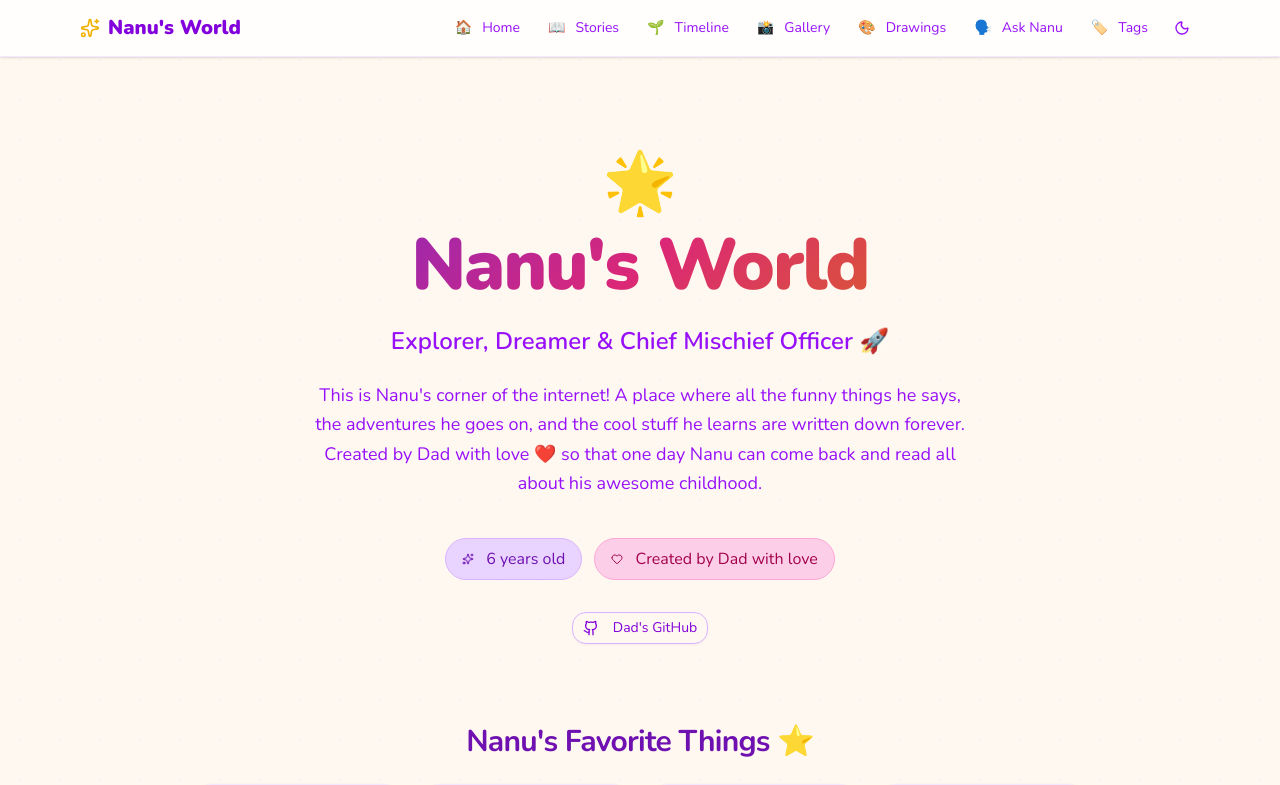
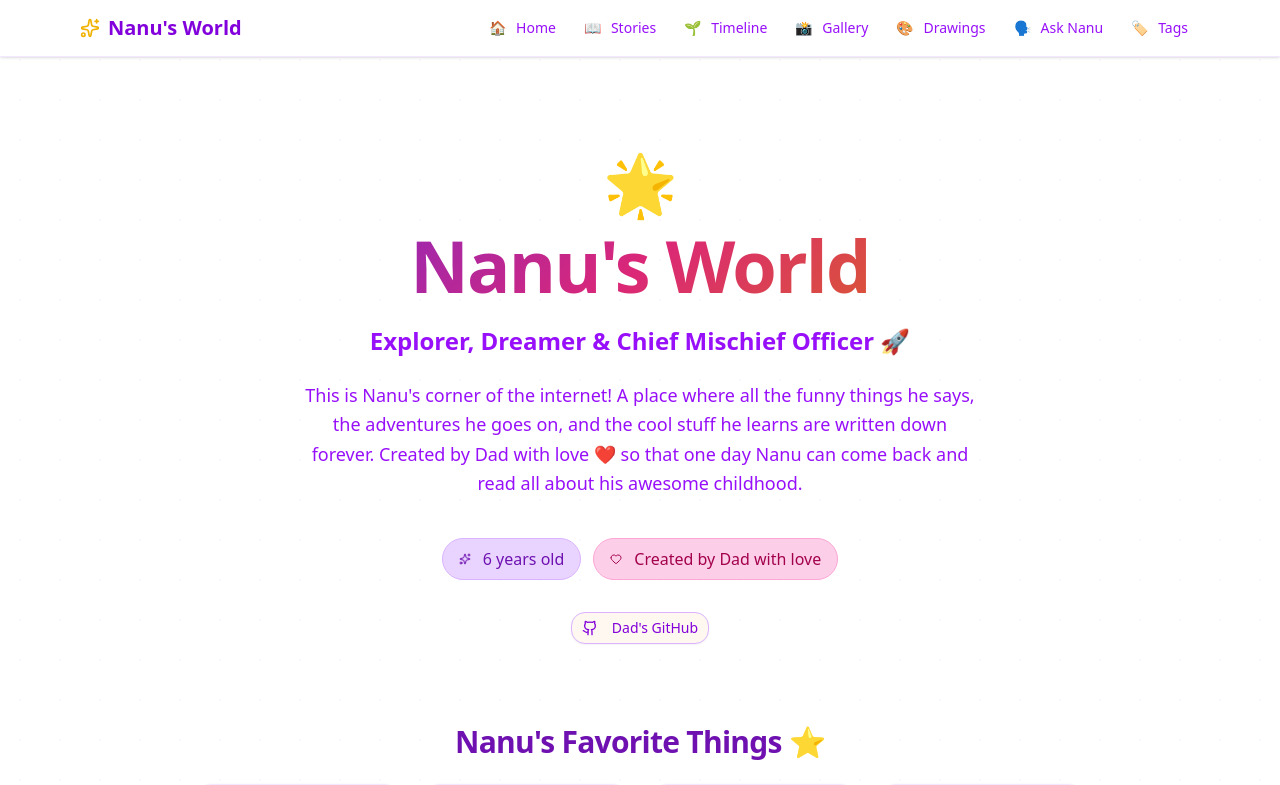
Before and after one commit to kprsnt2/nanublog, a Next.js app: page / in a window 1280 px wide. Shown: the top 785 px of the page. Built offline with nearby package versions, Linux system fonts and the light colour scheme.

Commit message:
Remove dark mode toggle and enforce light mode layout

```diff
--- a/package.json
+++ b/package.json
@@ -21,7 +21,6 @@
     "gray-matter": "^4.0.3",
     "lucide-react": "^0.575.0",
     "next": "16.1.6",
-    "next-themes": "^0.4.6",
     "qrcode": "^1.5.4",
     "radix-ui": "^1.4.3",
     "react": "19.2.3",
--- a/src/app/globals.css
+++ b/src/app/globals.css
@@ -80,52 +80,6 @@
   --sidebar-ring: #7C3AED;
 }
 
-/* 🌙 Dark Theme — Cosmic Purple Night */
-.dark {
-  --background: #0F0A1F;
-  --foreground: #E8D5FF;
-  --card: #1A1030;
-  --card-foreground: #E8D5FF;
-  --popover: #1A1030;
-  --popover-foreground: #E8D5FF;
-  --primary: #A78BFA;
-  --primary-foreground: #0F0A1F;
-  --secondary: #2D1B69;
-  --secondary-foreground: #FEF3C7;
-  --muted: #1E1040;
-  --muted-foreground: #A78BFA;
-  --accent: #3D1A4F;
-  --accent-foreground: #F9A8D4;
-  --destructive: #EF4444;
-  --border: #2D1B69;
-  --input: #2D1B69;
-  --ring: #A78BFA;
-  --chart-1: #A78BFA;
-  --chart-2: #F9A8D4;
-  --chart-3: #6EE7B7;
-  --chart-4: #FDE68A;
-  --chart-5: #93C5FD;
-  --sidebar: #1E1040;
-  --sidebar-foreground: #E8D5FF;
-  --sidebar-primary: #A78BFA;
-  --sidebar-primary-foreground: #0F0A1F;
-  --sidebar-accent: #2D1B69;
-  --sidebar-accent-foreground: #FEF3C7;
-  --sidebar-border: #2D1B69;
-  --sidebar-ring: #A78BFA;
-}
-
-@layer base {
-  * {
-    @apply border-border outline-ring/50;
-  }
-
-  body {
-    @apply bg-background text-foreground;
-    font-family: var(--font-nunito), 'Nunito', sans-serif;
-  }
-}
-
 /* Fun background pattern - subtle dots */
 body::before {
   content: '';
@@ -140,21 +94,9 @@ body::before {
   z-index: -1;
 }
 
-.dark body::before {
-  background-image: radial-gradient(circle, #2D1B69 1px, transparent 1px);
-  opacity: 0.4;
-}
-
 /* Fun gradient text utility */
 .fun-gradient {
   background: linear-gradient(135deg, #6D28D9 0%, #DB2777 50%, #D97706 100%);
-  -webkit-background-clip: text;
-  -webkit-text-fill-color: transparent;
-  background-clip: text;
-}
-
-.dark .fun-gradient {
-  background: linear-gradient(135deg, #A78BFA 0%, #F9A8D4 50%, #FDE68A 100%);
   -webkit-background-clip: text;
   -webkit-text-fill-color: transparent;
   background-clip: text;
@@ -168,10 +110,6 @@ body::before {
 .card-bounce:hover {
   transform: translateY(-4px);
   box-shadow: 0 12px 40px rgba(124, 58, 237, 0.15);
-}
-
-.dark .card-bounce:hover {
-  box-shadow: 0 12px 40px rgba(167, 139, 250, 0.15);
 }
 
 /* Category badge colors */
@@ -209,11 +147,6 @@ body::before {
   font-style: normal !important;
 }
 
-.dark .prose blockquote {
-  background: #1E1040;
-  border-left-color: #A78BFA !important;
-}
-
 /* Dad's Note section styling */
 .dads-note {
   background: linear-gradient(135deg, #FEF3C7, #FFE4E6);
@@ -223,25 +156,7 @@ body::before {
   margin-top: 2rem;
 }
 
-.dark .dads-note {
-  background: linear-gradient(135deg, #2D1B69, #3D1A4F);
-  border-color: #A78BFA;
-}
 
-/* Dark mode prose adjustments */
-.dark .prose {
-  --tw-prose-body: #E8D5FF;
-  --tw-prose-headings: #E8D5FF;
-  --tw-prose-links: #A78BFA;
-  --tw-prose-bold: #E8D5FF;
-  --tw-prose-counters: #A78BFA;
-  --tw-prose-bullets: #A78BFA;
-  --tw-prose-hr: #2D1B69;
-  --tw-prose-quotes: #E8D5FF;
-  --tw-prose-code: #E8D5FF;
-  --tw-prose-pre-code: #E8D5FF;
-  --tw-prose-pre-bg: #1A1030;
-}
 
 /* Smooth scroll for TOC links */
 html {
--- a/src/app/layout.tsx
+++ b/src/app/layout.tsx
@@ -1,6 +1,5 @@
 import type { Metadata } from "next";
 import { Nunito } from "next/font/google";
-import { ThemeProvider } from "@/components/theme-provider";
 import Navbar from "@/components/navbar";
 import { Analytics } from "@vercel/analytics/next";
 import "./globals.css";
@@ -38,17 +37,10 @@ export default function RootLayout({
   children: React.ReactNode;
 }>) {
   return (
-    <html lang="en" suppressHydrationWarning>
+    <html lang="en">
       <body className={`${nunito.variable} antialiased`}>
-        <ThemeProvider
-          attribute="class"
-          defaultTheme="light"
-          enableSystem
-          disableTransitionOnChange
-        >
-          <Navbar />
-          {children}
-        </ThemeProvider>
+        <Navbar />
+        {children}
         <Analytics />
       </body>
     </html>
--- a/src/components/navbar.tsx
+++ b/src/components/navbar.tsx
@@ -4,7 +4,6 @@ import Link from "next/link";
 import { useState } from "react";
 import { Menu, X, Sparkles } from "lucide-react";
 import { Button } from "@/components/ui/button";
-import ThemeToggle from "@/components/theme-toggle";
 
 const navLinks = [
     { href: "/", label: "Home", emoji: "🏠" },
@@ -20,11 +19,11 @@ export default function Navbar() {
     const [isOpen, setIsOpen] = useState(false);
 
     return (
-        <nav className="sticky top-0 z-50 bg-white/80 dark:bg-gray-950/80 backdrop-blur-md border-b border-purple-100 dark:border-purple-900 shadow-sm">
+        <nav className="sticky top-0 z-50 bg-white/80 backdrop-blur-md border-b border-purple-100 shadow-sm">
             <div className="max-w-6xl mx-auto px-4">
                 <div className="flex justify-between items-center h-14">
                     {/* Logo */}
-                    <Link href="/" className="flex items-center gap-2 font-black text-xl text-purple-700 dark:text-purple-300">
+                    <Link href="/" className="flex items-center gap-2 font-black text-xl text-purple-700">
                         <Sparkles className="w-5 h-5 text-yellow-500" />
                         Nanu&apos;s World
                     </Link>
@@ -32,22 +31,20 @@ export default function Navbar() {
                     {/* Desktop nav */}
                     <div className="hidden md:flex items-center gap-1">
                         {navLinks.map((link) => (
-                            <Button key={link.href} asChild variant="ghost" size="sm" className="text-purple-600 dark:text-purple-300 hover:text-purple-800 dark:hover:text-purple-100 hover:bg-purple-50 dark:hover:bg-purple-900/30">
+                            <Button key={link.href} asChild variant="ghost" size="sm" className="text-purple-600 hover:text-purple-800 hover:bg-purple-50">
                                 <Link href={link.href}>
                                     <span className="mr-1">{link.emoji}</span> {link.label}
                                 </Link>
                             </Button>
                         ))}
-                        <ThemeToggle />
                     </div>
 
                     {/* Mobile buttons */}
                     <div className="flex items-center gap-1 md:hidden">
-                        <ThemeToggle />
                         <Button
                             variant="ghost"
                             size="sm"
-                            className="text-purple-600 dark:text-purple-300"
+                            className="text-purple-600"
                             onClick={() => setIsOpen(!isOpen)}
                         >
                             {isOpen ? <X className="w-5 h-5" /> : <Menu className="w-5 h-5" />}
@@ -57,7 +54,7 @@ export default function Navbar() {
 
                 {/* Mobile nav */}
                 {isOpen && (
-                    <div className="md:hidden pb-4 border-t border-purple-100 dark:border-purple-800 mt-2 pt-2">
+                    <div className="md:hidden pb-4 border-t border-purple-100 mt-2 pt-2">
                         <div className="flex flex-col gap-1">
                             {navLinks.map((link) => (
                                 <Button
@@ -65,7 +62,7 @@ export default function Navbar() {
                                     asChild
                                     variant="ghost"
                                     size="sm"
-                                    className="justify-start text-purple-600 dark:text-purple-300 hover:text-purple-800 dark:hover:text-purple-100 hover:bg-purple-50 dark:hover:bg-purple-900/30"
+                                    className="justify-start text-purple-600 hover:text-purple-800 hover:bg-purple-50"
                                     onClick={() => setIsOpen(false)}
                                 >
                                     <Link href={link.href}>
--- a/src/components/theme-provider.tsx
+++ /dev/null
@@ -1,11 +0,0 @@
-"use client";
-
-import * as React from "react";
-import { ThemeProvider as NextThemesProvider } from "next-themes";
-
-export function ThemeProvider({
-    children,
-    ...props
-}: React.ComponentProps<typeof NextThemesProvider>) {
-    return <NextThemesProvider {...props}>{children}</NextThemesProvider>;
-}
--- a/src/components/theme-toggle.tsx
+++ /dev/null
@@ -1,37 +0,0 @@
-"use client";
-
-import { useTheme } from "next-themes";
-import { useEffect, useState } from "react";
-import { Moon, Sun } from "lucide-react";
-import { Button } from "@/components/ui/button";
-
-export default function ThemeToggle() {
-    const { theme, setTheme } = useTheme();
-    const [mounted, setMounted] = useState(false);
-
-    useEffect(() => setMounted(true), []);
-
-    if (!mounted) {
-        return (
-            <Button variant="ghost" size="sm" className="w-9 h-9 p-0">
-                <Sun className="w-4 h-4" />
-            </Button>
-        );
-    }
-
-    return (
-        <Button
-            variant="ghost"
-            size="sm"
-            className="w-9 h-9 p-0 text-purple-600 hover:text-purple-800 hover:bg-purple-50 dark:text-yellow-400 dark:hover:text-yellow-300 dark:hover:bg-purple-900/30"
-            onClick={() => setTheme(theme === "dark" ? "light" : "dark")}
-            aria-label="Toggle theme"
-        >
-            {theme === "dark" ? (
-                <Sun className="w-4 h-4" />
-            ) : (
-                <Moon className="w-4 h-4" />
-            )}
-        </Button>
-    );
-}
```
Also changed, not shown: 1 other file (tests, documents, lock files or other folders).
